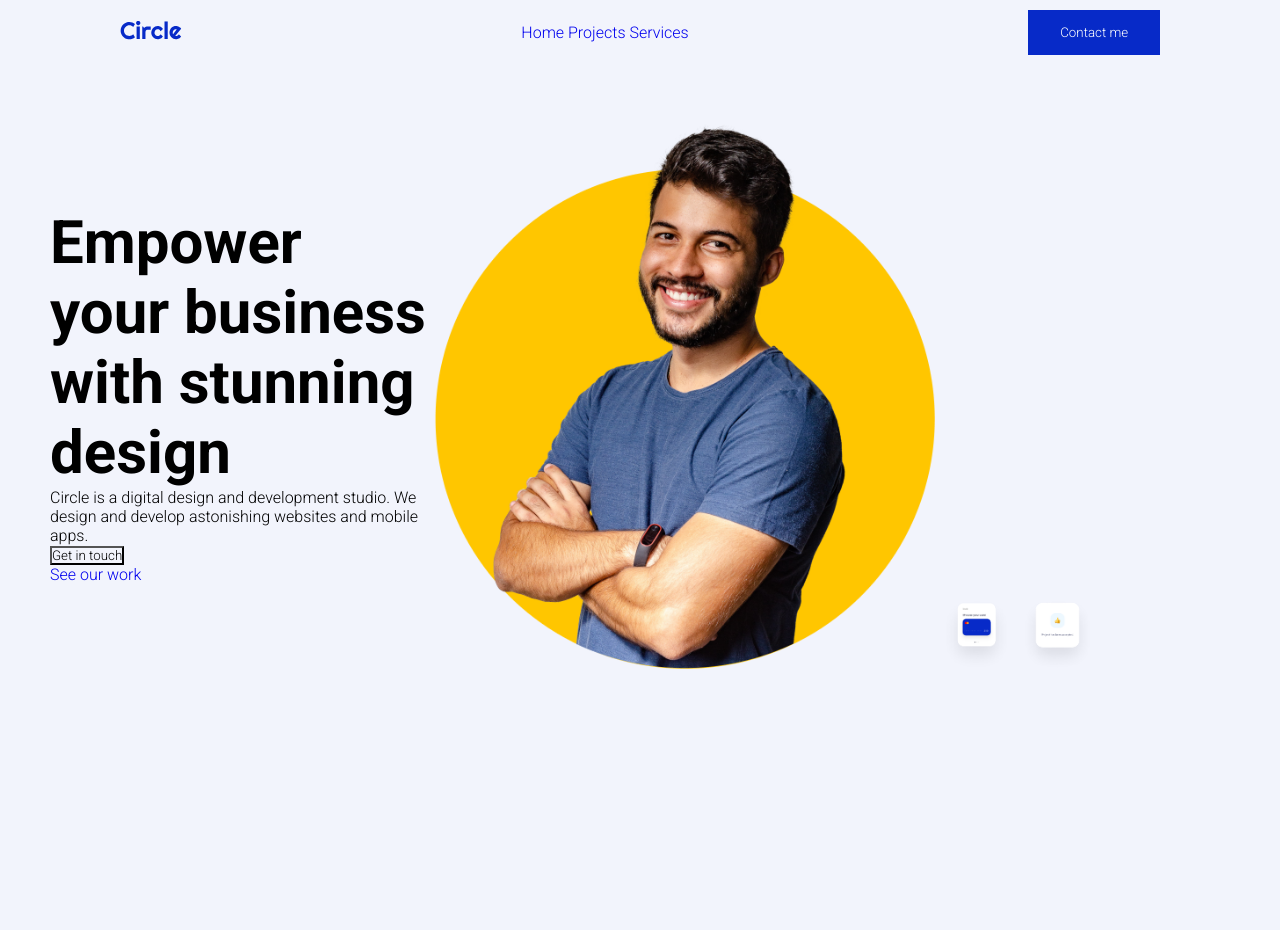
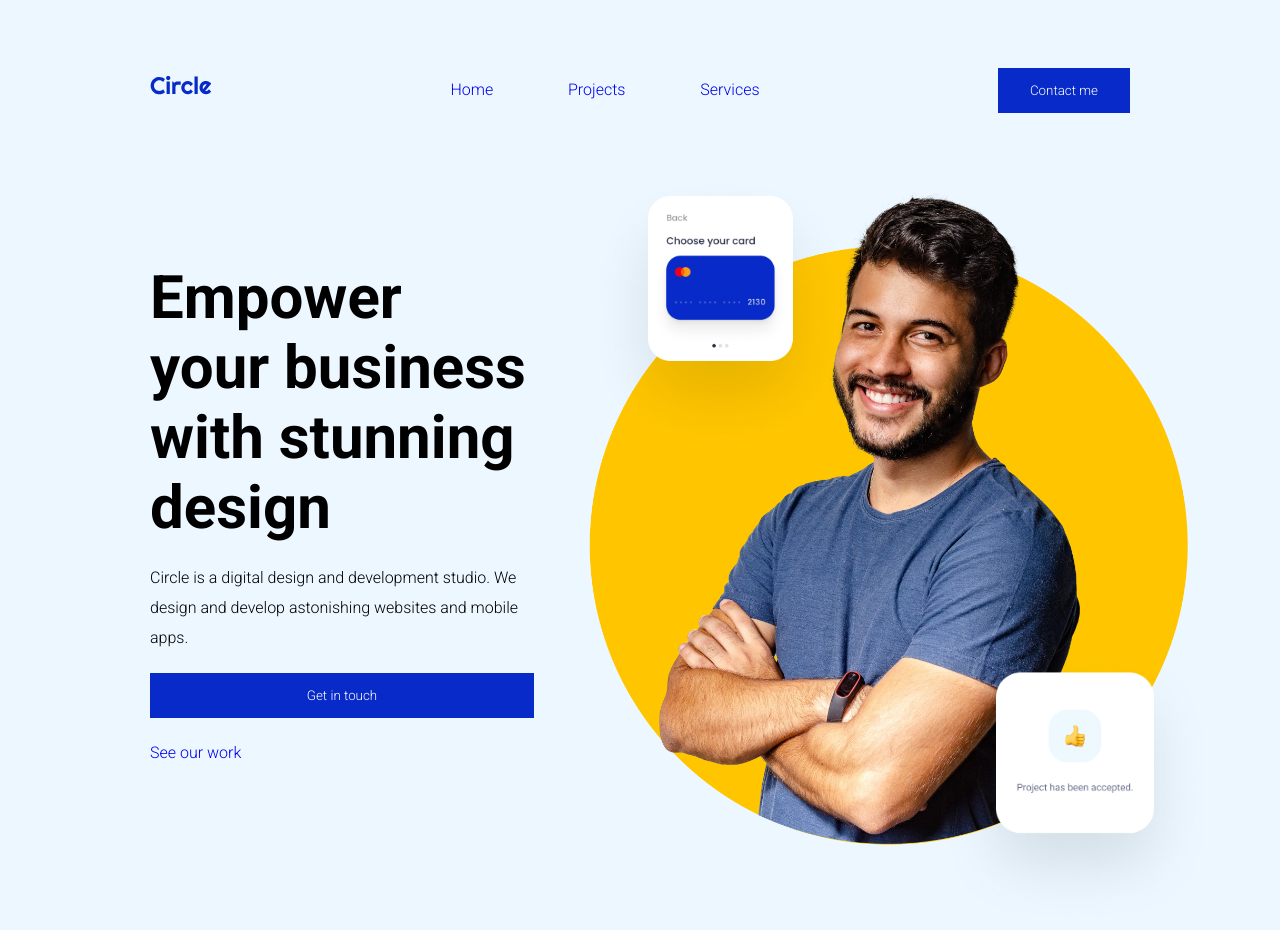
Before and after one commit to airin04/midterm-project, a plain HTML site: page index.html in a window 1280 px wide. Before the commit the page ends 800 px from the top, so only its background shows below. Drawn offline with Linux system fonts and the light colour scheme.

Commit message:
nav bar edits and hero image positioning

```diff
--- a/index.html
+++ b/index.html
@@ -7,7 +7,7 @@
 <body>
     <nav class="nav-bar">
         <div>
-            <img src="circle.svg" alt="Circle logo">
+            <img class="circle-logo" src="circle.svg" alt="Circle logo">
         </div>
         <div class="nav-links">
             <a href="#home">Home</a>
@@ -22,15 +22,14 @@
             <div class="hero-text">
                 <h1>Empower your business with stunning design</h1>
                 <p> Circle is a digital design and development studio. We design and develop astonishing websites and mobile apps.</p>
-            <button type="button">Get in touch</button>
+                <button class="contact-button" type="button">Get in touch</button>
                 <p><a href="#contact">See our work</a></p>
             </div>
-        <div >
-            <img src="hero-image.png" alt="A picture of a man." class="hero">
-            <img src="card-1.png" alt="A credit card." class="cards">
-            <img src="card-2.png" alt="A thumbs up." class="cards">
+            <div class="hero-img-container">
+                <img src="hero-image.png" alt="A picture of a man." id="hero-img">
+                <img src="card-1.png" alt="A credit card." id="card-1">
+                <img src="card-2.png" alt="A thumbs up." id="card-2">
             </div>
-
     </section>
     <section class = "companies">
         <img src="" alt="">
--- a/style.css
+++ b/style.css
@@ -1,11 +1,20 @@
 @import url('https://fonts.googleapis.com/css?family=Roboto+Condensed:700|Roboto:100,300,700');
 * {
-    margin: 0;
+    margin: 0px;
     padding: 0;
     font-family: 'Roboto';
     text-decoration: none;
-    background-color: #F2F4FC;
+    background-color: #ECF7FF;
   }
+
+body {
+    margin-left: 150px;
+    margin-right: 150px;
+    font-weight: 400;
+    size: 20px;
+    line-height: 30px;
+
+}
 
 h1 {
     font-style: normal;
@@ -15,15 +24,20 @@ h1 {
 }
 
 .nav-bar {
-    height: 8vh;
-    width: 100vw;
+    height: 10vh;
+    padding-top: 50px;
+    padding-bottom: 50px;
     display: flex;
     flex-flow: row nowrap;
     align-items: center;
-    justify-content: space-around;
-    gap:100px;
+    justify-content: space-between;
     }
 
+.nav-links {
+    width: 30vw;
+    display:flex;
+    justify-content: space-around;
+}
 
 .contact-button {
     background-color: #072AC8;
@@ -34,20 +48,46 @@ h1 {
 }
 
 .hero-section {
-    padding: 50px;
+
     display: flex;
-    flex-flow: row nowrap;
     align-items: center;
+    justify-content: space-between;
+    padding-right: 50px;
 }
 
 .hero-text {
+    display: flex;
+    flex-direction: column;
+    justify-content: space-around;
+    gap: 20px;
     width: 30vw;
 }
 
-.hero {
-    height: 70vh;
+.hero-img-container {
+    width: 30vw;
+    display: flex;
+    justify-content: center;
+    align-items: center;
+    position: relative;
 }
 
-.cards {
-    height:10vh;
+#hero-img {
+    position: relative;
+    width: 600px;
 }
+
+#card-1 {
+    position: absolute;
+    max-width: 75%;
+    background-color: transparent;
+    top: -20px;
+    left: -120px;
+}
+
+#card-2 {
+    position: absolute;
+    max-width: 75%;
+    background-color: transparent;
+    top: 460px;
+    left: 235px;
+}
```
Lines whose indentation alone changed are shown as unchanged.
